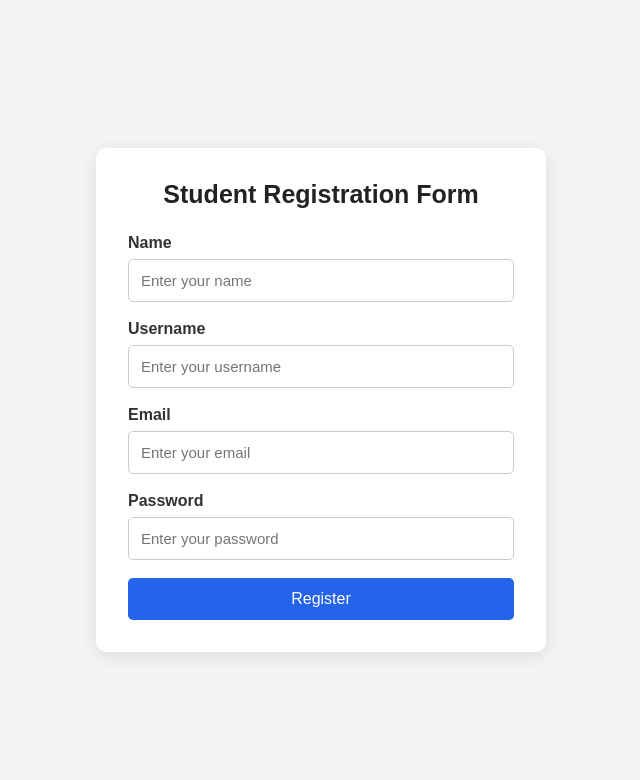
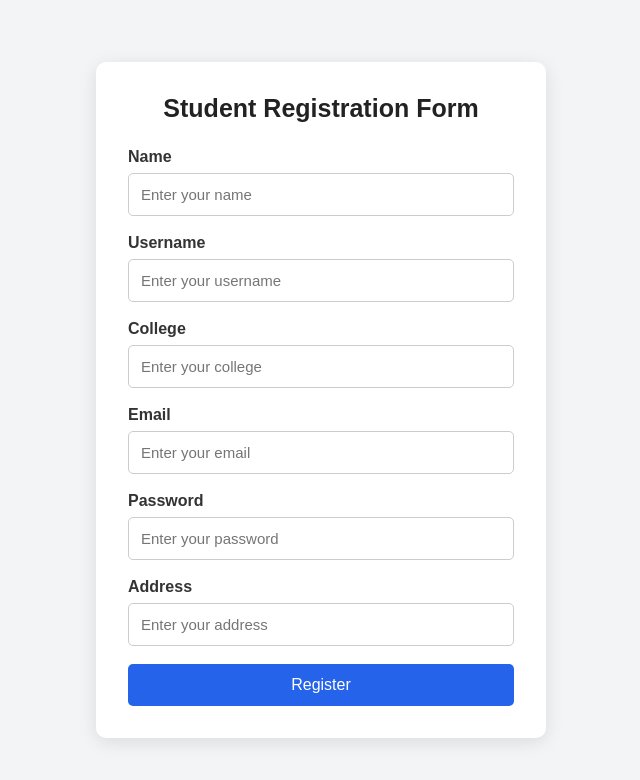
Before and after one commit to Appa45/Assignment7, a React (Vite) app in the folder random-joke-app/: page / in a window 1280 px wide. Shown: the top 780 px of the page, without its empty margins (319-959 px from the left). Built offline with nearby package versions, Linux system fonts and the light colour scheme.

Commit message:
change in app.jsx

```diff
--- a/random-joke-app/src/App.jsx
+++ b/random-joke-app/src/App.jsx
@@ -6,8 +6,10 @@ function App() {
   const [formData, setFormData] = useState({
     name: "",
     username: "",
+    college: "",
     email: "",
     password: "",
+    address: "",
   });
 
   const [errors, setErrors] = useState({});
@@ -40,21 +42,38 @@ function App() {
       newErrors.username = "Username is required";
     }
 
+    if (!formData.college.trim()) {
+      newErrors.college = "College is required";
+    }
+
     if (!formData.email.trim()) {
       newErrors.email = "Email is required";
     } else if (!/^[^\s@]+@[^\s@]+\.[^\s@]+$/.test(formData.email)) {
-      newErrors.email = "Please enter a valid email address";
+      newErrors.email = "Enter a valid email address";
     }
 
     if (!formData.password) {
       newErrors.password = "Password is required";
-    } else if (formData.password.length < 6) {
-      newErrors.password = "Password must be at least 6 characters";
+    } else if (formData.password.length < 8) {
+      newErrors.password = "Password must be at least 8 characters";
+    }
+
+    if (!formData.address.trim()) {
+      newErrors.address = "Address is required";
     }
 
     setErrors(newErrors);
     setSubmitted(Object.keys(newErrors).length === 0);
   };
+
+  const fields = [
+    { name: "name", label: "Name", type: "text" },
+    { name: "username", label: "Username", type: "text" },
+    { name: "college", label: "College", type: "text" },
+    { name: "email", label: "Email", type: "text" },
+    { name: "password", label: "Password", type: "password" },
+    { name: "address", label: "Address", type: "text" },
+  ];
 
   return (
     <div className="app-container">
@@ -62,65 +81,26 @@ function App() {
         <h1>Student Registration Form</h1>
 
         <form onSubmit={handleSubmit} noValidate>
-          <div className="form-group">
-            <label htmlFor="name">Name</label>
-            <input
-              id="name"
-              type="text"
-              name="name"
-              placeholder="Enter your name"
-              value={formData.name}
-              onChange={handleChange}
-            />
-            {errors.name && (
-              <p className="error-message">{errors.name}</p>
-            )}
-          </div>
+          {fields.map((field) => (
+            <div className="form-group" key={field.name}>
+              <label htmlFor={field.name}>{field.label}</label>
 
-          <div className="form-group">
-            <label htmlFor="username">Username</label>
-            <input
-              id="username"
-              type="text"
-              name="username"
-              placeholder="Enter your username"
-              value={formData.username}
-              onChange={handleChange}
-            />
-            {errors.username && (
-              <p className="error-message">{errors.username}</p>
-            )}
-          </div>
+              <input
+                id={field.name}
+                type={field.type}
+                name={field.name}
+                placeholder={`Enter your ${field.label.toLowerCase()}`}
+                value={formData[field.name]}
+                onChange={handleChange}
+              />
 
-          <div className="form-group">
-            <label htmlFor="email">Email</label>
-            <input
-              id="email"
-              type="text"
-              name="email"
-              placeholder="Enter your email"
-              value={formData.email}
-              onChange={handleChange}
-            />
-            {errors.email && (
-              <p className="error-message">{errors.email}</p>
-            )}
-          </div>
-
-          <div className="form-group">
-            <label htmlFor="password">Password</label>
-            <input
-              id="password"
-              type="password"
-              name="password"
-              placeholder="Enter your password"
-              value={formData.password}
-              onChange={handleChange}
-            />
-            {errors.password && (
-              <p className="error-message">{errors.password}</p>
-            )}
-          </div>
+              {errors[field.name] && (
+                <p className="error-message">
+                  {errors[field.name]}
+                </p>
+              )}
+            </div>
+          ))}
 
           <button type="submit">Register</button>
 
```
